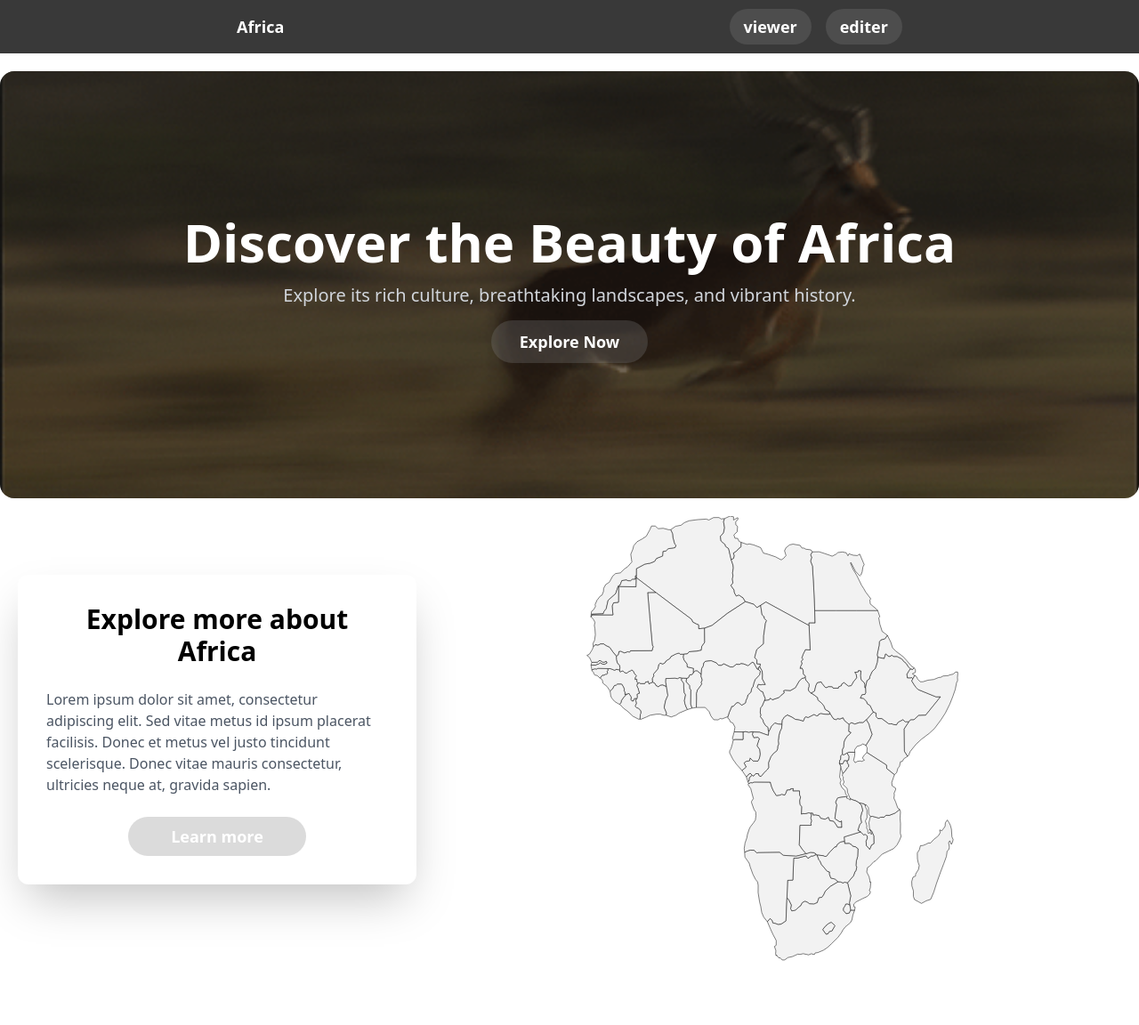
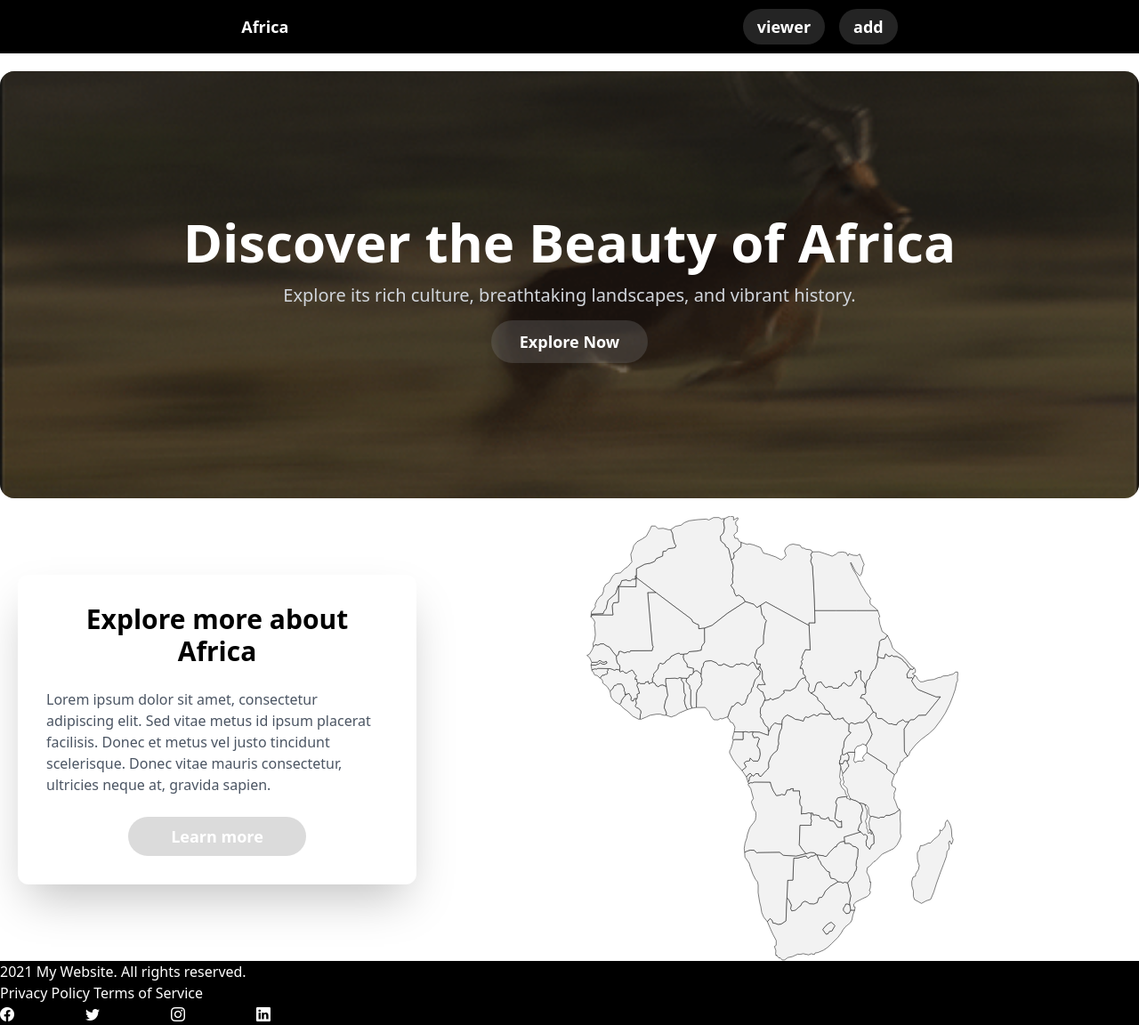
Before and after one commit to taouamwalideddine/brief-7-Africa, a PHP site: page / in a window 1280 px wide. Shown: the whole page at 89% size. Before the commit the page ends 1080 px from the top, so only its background shows below. Run offline with PHP 8.4, Linux system fonts and the light colour scheme; some libraries are stand-ins or nearby versions.

Commit message:
displayed countries and citites from data base and linked php while finalizing the design

```diff
--- a/index.php
+++ b/index.php
@@ -5,10 +5,11 @@
     <meta name="viewport" content="width=device-width, initial-scale=1.0">
     <title>Home</title>
     <script src="https://cdn.tailwindcss.com"></script>
-
+    <!-- bootstrap link -->
+    <link href="https://cdn.jsdelivr.net/npm/bootstrap-icons/font/bootstrap-icons.css" rel="stylesheet">
 </head>
 <body>
-<nav class="bg-[#000000c6] p-4 navbar">
+<nav class="bg-black p-4 navbar">
     <ul class="flex justify-around items-center">
       <li class="navbar-item">
         <a href="index.php" class="text-white text-sm md:text-lg font-semibold hover:text-[#757575]  transition duration-300 navbar-link">Africa</a>
@@ -20,12 +21,11 @@
         </a>
       </li>
       <li class="navbar-item">
-        <a href="editor.php" class="bg-[#80808048] px-3 py-2 md:px-4 md:py-2 rounded-full hover:bg-[#292929] active:bg-red-700 text-white text-sm md:text-lg font-semibold transition duration-300 btn-primary">
-            editer
+        <a href="add.php" class="bg-[#80808048] px-3 py-2 md:px-4 md:py-2 rounded-full hover:bg-[#292929] active:bg-red-700 text-white text-sm md:text-lg font-semibold transition duration-300 btn-primary">
+            add
         </a>
       </li>
       </ul>
-
     </ul>
   </nav>
 
@@ -486,5 +486,20 @@
      style="fill:#f2f2f2" />
 </svg>
  </section>
+<footer class="bg-black text-white">
+   <p>
+      2021 My Website. All rights reserved.
+   </p>
+   <p>
+      <a href="#">Privacy Policy</a>
+      <a href="#">Terms of Service</a>
+   </p>
+<div class="flex space-x-20">
+ <a href="#" class="bi bi-facebook"></a>
+ <a href="#" class="bi bi-twitter"></a>
+ <a href="#" class="bi bi-instagram"></a>
+ <a href="#" class="bi bi-linkedin"></a>
+</div>
+</footer>
 </body>
 </html>
```
Also changed, not shown: DbCon.php (added, +12 -0 lines), editor.php (deleted, +0 -32 lines), viewer.php (+35 -5 lines), add.php (added), delete.php (added), editCity.php (added), editCountry.php (added).
